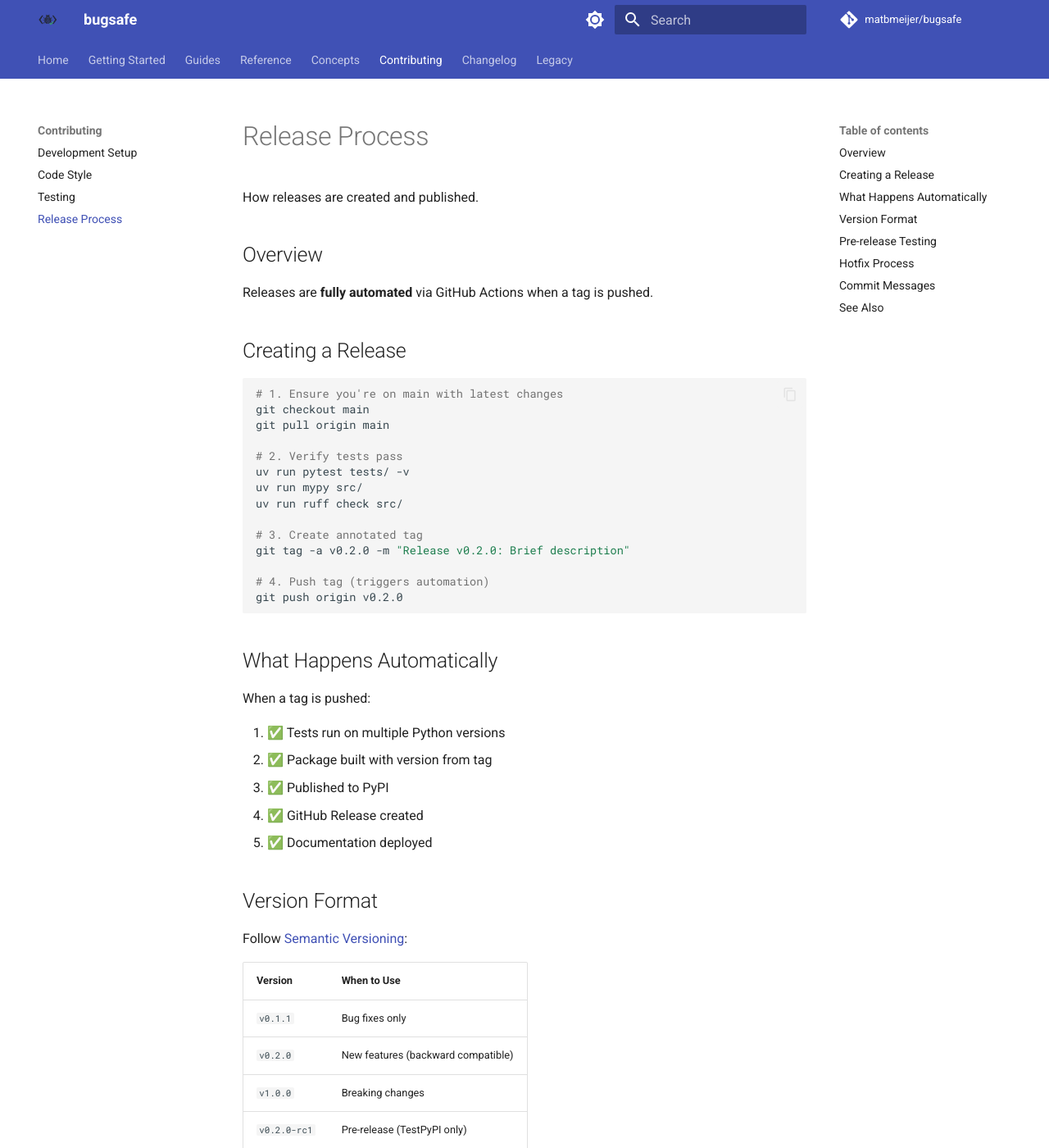
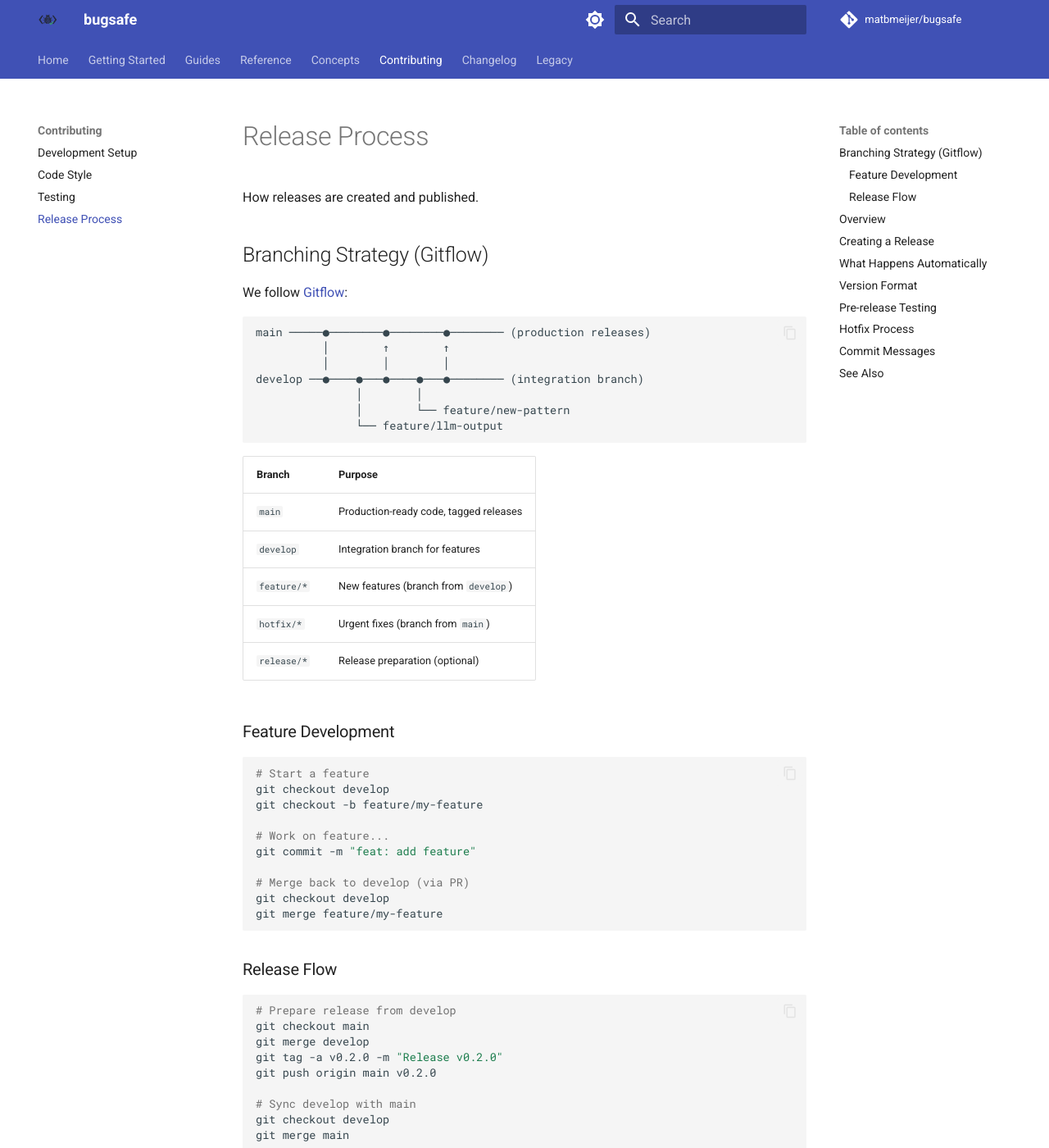
Before and after one commit to matbmeijer/bugsafe, an MkDocs documentation site: the page built from docs/contributing/release-process.md, in a window 1280 px wide and 1400 px high. Shown: the whole window at 82% size. Built offline with MkDocs 1.6.1 and Material for MkDocs 9.7.7, drawn with Linux system fonts in a browser that asks for light colours; comment, search, counter and statistics services are not loaded; the version menu is left out.

Commit message:
Add relese process

````diff
--- a/docs/contributing/release-process.md
+++ b/docs/contributing/release-process.md
@@ -1,6 +1,57 @@
 # Release Process
 
 How releases are created and published.
+
+## Branching Strategy (Gitflow)
+
+We follow [Gitflow](https://nvie.com/posts/a-successful-git-branching-model/):
+
+```
+main ─────●────────●────────●──────── (production releases)
+          │        ↑        ↑
+          │        │        │
+develop ──●────●───●────●───●──────── (integration branch)
+               │        │
+               │        └── feature/new-pattern
+               └── feature/llm-output
+```
+
+| Branch | Purpose |
+|--------|---------|
+| `main` | Production-ready code, tagged releases |
+| `develop` | Integration branch for features |
+| `feature/*` | New features (branch from `develop`) |
+| `hotfix/*` | Urgent fixes (branch from `main`) |
+| `release/*` | Release preparation (optional) |
+
+### Feature Development
+
+```bash
+# Start a feature
+git checkout develop
+git checkout -b feature/my-feature
+
+# Work on feature...
+git commit -m "feat: add feature"
+
+# Merge back to develop (via PR)
+git checkout develop
+git merge feature/my-feature
+```
+
+### Release Flow
+
+```bash
+# Prepare release from develop
+git checkout main
+git merge develop
+git tag -a v0.2.0 -m "Release v0.2.0"
+git push origin main v0.2.0
+
+# Sync develop with main
+git checkout develop
+git merge main
+```
 
 ## Overview
 
````
